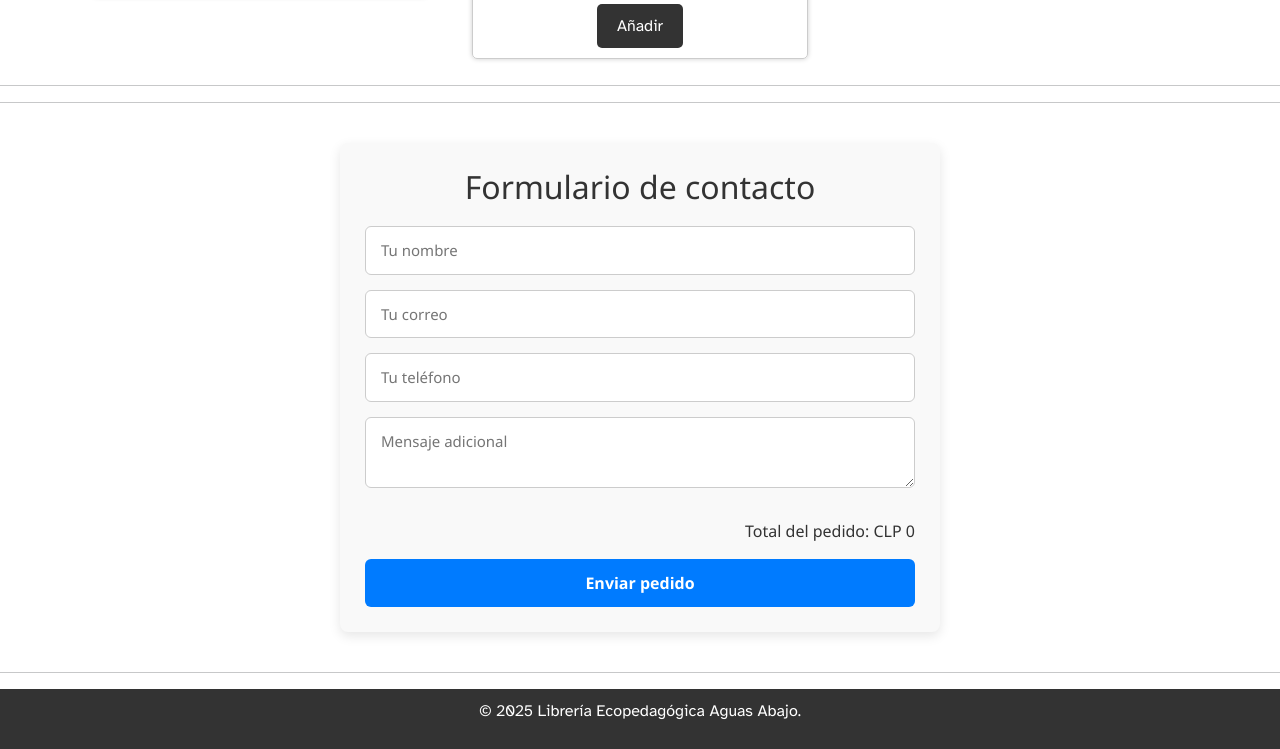
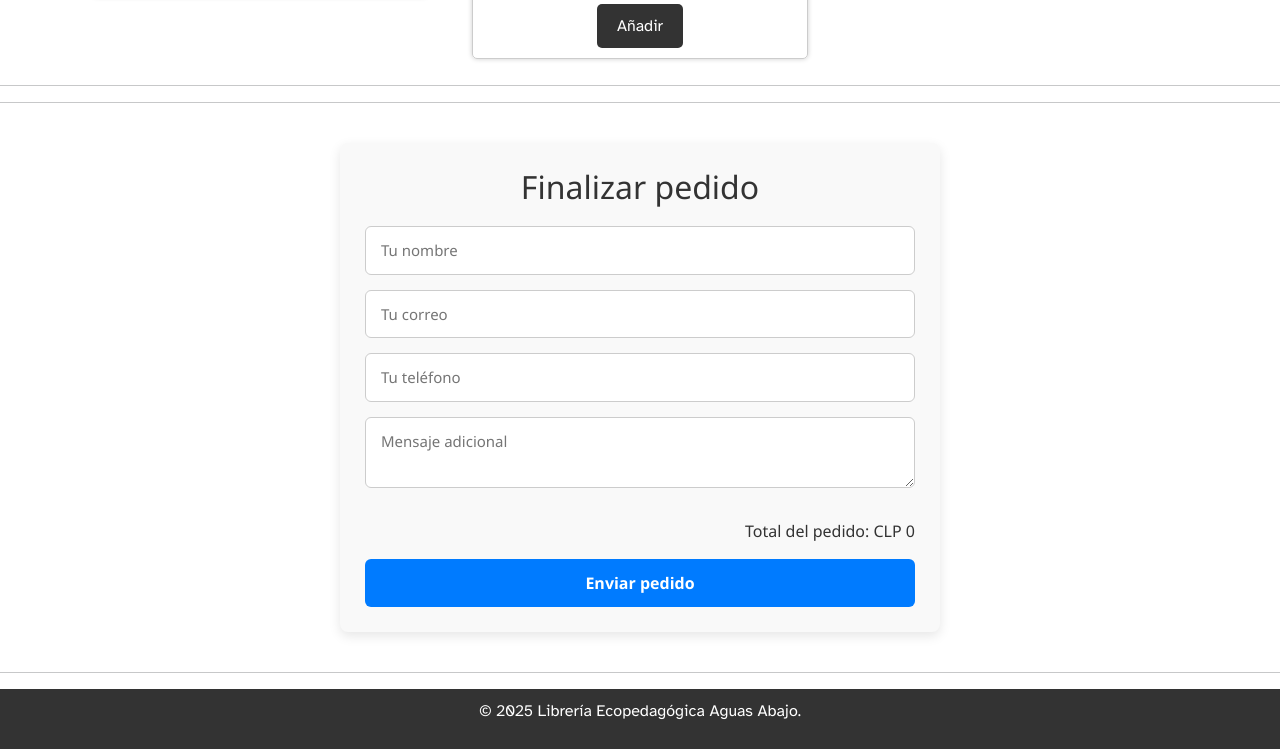
Before and after one commit to aguas-abajo/libreria, a plain HTML site: page index.html in a window 1280 px wide. Shown: the part 2409-3158 px from the top of the page. Drawn offline with nearby package versions, Linux system fonts and the light colour scheme.

Commit message:
Update index.html

```diff
--- a/index.html
+++ b/index.html
@@ -381,7 +381,7 @@
 
   <!-- formulario de contacto -->
   <section id="contacto">
-    <h2>Formulario de contacto</h2>
+    <h2>Finalizar pedido</h2>
     <form id="formContacto">
       <input type="text" name="user_name" placeholder="Tu nombre" required>
       <input type="email" name="user_email" placeholder="Tu correo" required>
```
